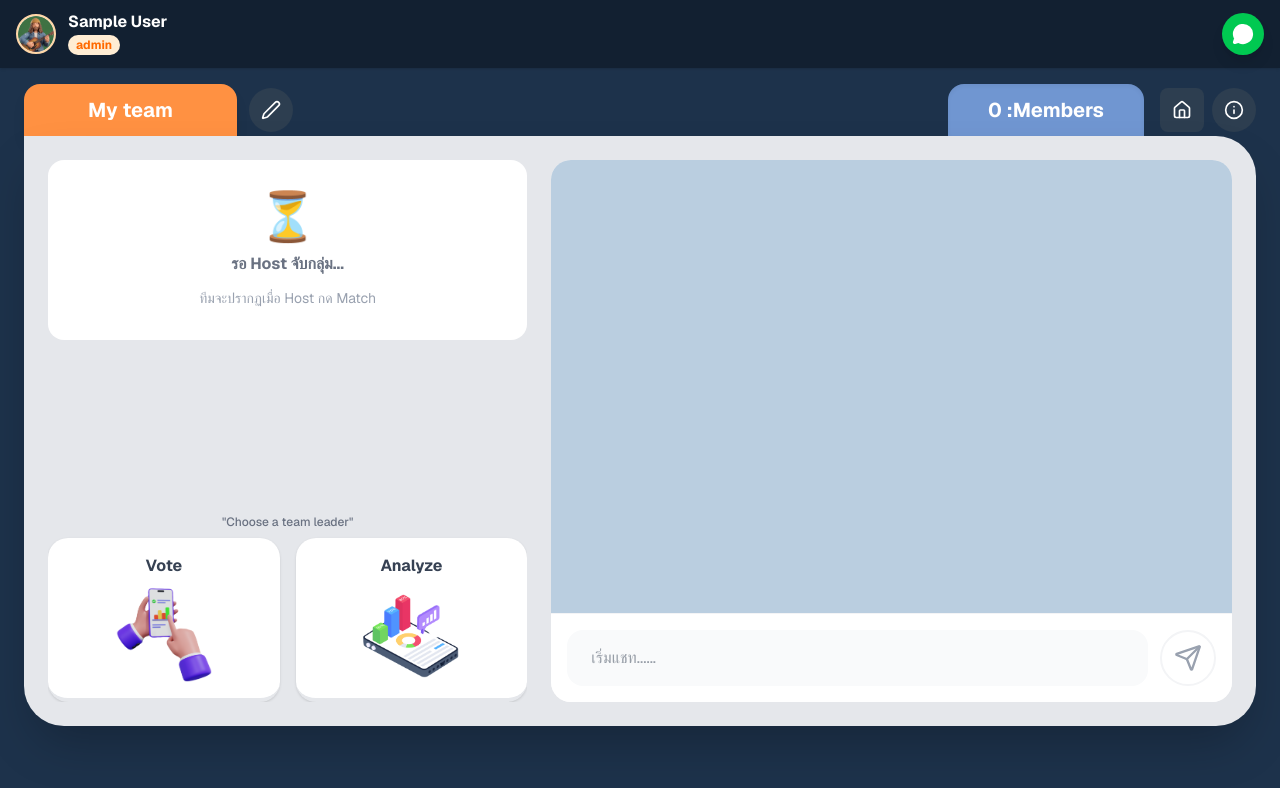
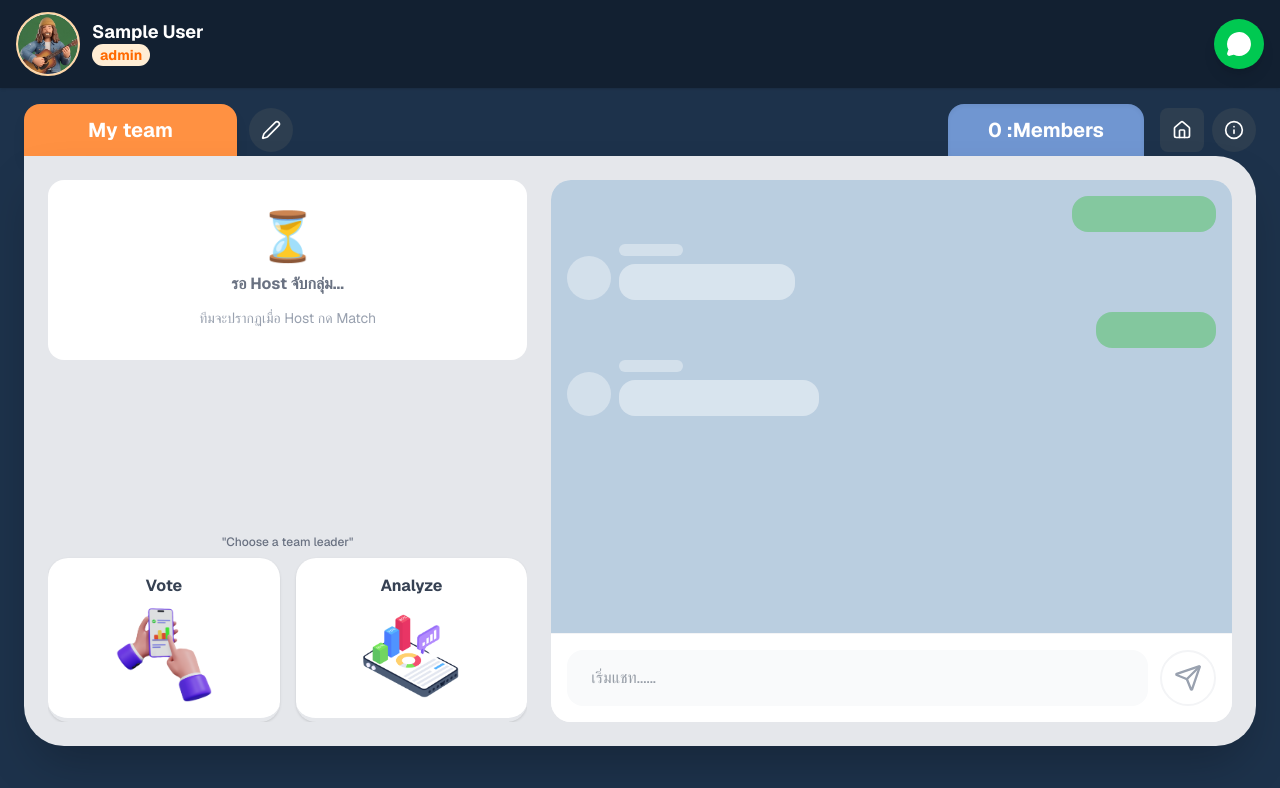
Before and after one commit to Oatto319/FinalProject, a Next.js app: page /join/myteam in a window 1280 px wide. Shown: the top 788 px of the page. Built offline with nearby package versions, Linux system fonts and the light colour scheme; sample sign-in values are in the browser's storage.

Commit message:
fix navbar size

```diff
--- a/app/join/myteam/page.tsx
+++ b/app/join/myteam/page.tsx
@@ -28,10 +28,12 @@ const [popup, setPopup]             = useState<{ member: RoomMember; type: MBTIR
   const [roomDeleted, setRoomDeleted] = useState(false);
   const [isEditingName, setIsEditingName] = useState(false);
   const [editingName, setEditingName]     = useState('');
+  const [isLoadingMessages, setIsLoadingMessages] = useState(true);
   const roomIdRef = useRef<string>('');
   const messagesEndRef = useRef<HTMLDivElement>(null);
   const groupIdRef = useRef<number | null>(null);
   const memberTypesFetchedRef = useRef(false);
+  const initialScrollDoneRef = useRef(false);
 
   const getRoomId = (r: CurrentRoom) => r.roomId ?? r.id;
 
@@ -98,9 +100,10 @@ const [popup, setPopup]             = useState<{ member: RoomMember; type: MBTIR
   const fetchMessages = async (roomId: string) => {
     if (groupIdRef.current === null) return;
     const res = await fetch(`/api/rooms/${roomId}/messages?groupId=${groupIdRef.current}`);
-    if (!res.ok) return;
+    if (!res.ok) { setIsLoadingMessages(false); return; }
     const data = await res.json();
     setMessages((data.messages ?? []).map((m: any) => ({ ...m, id: m._id ?? m.id })));
+    setIsLoadingMessages(false);
   };
 
   useEffect(() => {
@@ -124,6 +127,13 @@ const [popup, setPopup]             = useState<{ member: RoomMember; type: MBTIR
     }, 2000);
     return () => clearInterval(interval);
   }, []);
+
+  useEffect(() => {
+    if (!isLoadingMessages && !initialScrollDoneRef.current) {
+      initialScrollDoneRef.current = true;
+      setTimeout(() => messagesEndRef.current?.scrollIntoView({ behavior: 'instant' }), 50);
+    }
+  }, [isLoadingMessages]);
 
   const handleSend = async () => {
     if (!message.trim() || !user || !roomIdRef.current) return;
@@ -178,7 +188,7 @@ const [popup, setPopup]             = useState<{ member: RoomMember; type: MBTIR
 
   return (
     <div className="min-h-screen bg-[#1D324B] font-sans flex flex-col items-center">
-      <Navbar bgColor="#122031" nameColor="white" />
+      <Navbar bgColor="#122031" nameColor="white" large />
       <div className="w-full max-w-7xl px-6 mt-4 flex flex-wrap items-center justify-between gap-4">
         <div className="flex items-center gap-3">
           <button className="bg-[#FF9142] text-white px-16 py-3 rounded-t-2xl font-bold text-xl shadow-lg">{myGroup?.name ?? 'My team'}</button>
@@ -278,7 +288,21 @@ const [popup, setPopup]             = useState<{ member: RoomMember; type: MBTIR
 
           <div className="lg:col-span-7 bg-white rounded-[20px] flex flex-col overflow-hidden shadow-inner">
             <div className="flex-1 p-4 overflow-y-auto flex flex-col gap-3 bg-[#BACEE0]">
-              {messages.map((msg) => {
+              {isLoadingMessages ? (
+                <>
+                  {[...Array(4)].map((_, i) => (
+                    <div key={i} className={`flex items-end gap-2 ${i % 2 === 0 ? 'flex-row-reverse' : ''}`}>
+                      {i % 2 !== 0 && <div className="w-11 h-11 rounded-full bg-white/50 animate-pulse flex-shrink-0" />}
+                      <div className={`flex flex-col gap-1 ${i % 2 === 0 ? 'items-end' : 'items-start'}`}>
+                        {i % 2 !== 0 && <div className="h-3 w-16 bg-white/50 rounded-full animate-pulse mb-1" />}
+                        <div className={`h-9 rounded-2xl animate-pulse ${i % 2 === 0 ? 'bg-[#00B900]/40 w-36' : 'bg-white/60 w-44'} ${[28, 44, 32, 52][i] ? '' : ''}`}
+                          style={{ width: `${[144, 176, 120, 200][i]}px` }} />
+                      </div>
+                    </div>
+                  ))}
+                </>
+              ) : null}
+              {!isLoadingMessages && messages.map((msg) => {
                 const isMe = msg.sender === user?.name;
                 return (
                   <div key={msg.id} className={`flex items-end gap-2 ${isMe ? 'flex-row-reverse' : ''}`}>
--- a/app/navbar/page.tsx
+++ b/app/navbar/page.tsx
@@ -43,12 +43,12 @@ export default function Navbar({ subtitle, bgColor, nameColor }: NavbarProps) {
           onClick={() => router.push('/navbar/edit')}
           className="flex items-center gap-3 hover:opacity-80 transition-opacity cursor-pointer"
         >
-          <div className="w-10 h-10 rounded-full overflow-hidden bg-orange-100 border-2 border-orange-200">
+          <div className="w-16 h-16 rounded-full overflow-hidden bg-orange-100 border-2 border-orange-200">
             <img src={avatarUrl} alt="Profile" className="w-full h-full object-contain" />
           </div>
           <div className="text-left">
-            <p className="font-bold text-base leading-tight" style={{ color: nameColor ?? '#1f2937' }}>{user.name}</p>
-            <span className={`text-xs font-bold px-2 py-0.5 rounded-full ${
+            <p className="font-bold text-lg leading-tight" style={{ color: nameColor ?? '#1f2937' }}>{user.name}</p>
+            <span className={`text-sm font-bold px-2 py-0.5 rounded-full ${
               displaySubtitle === 'host'
                 ? 'bg-purple-100 text-purple-600'
                 : 'bg-orange-100 text-orange-500'
@@ -58,8 +58,8 @@ export default function Navbar({ subtitle, bgColor, nameColor }: NavbarProps) {
           </div>
         </button>
 
-        <button className="bg-green-500 p-2.5 rounded-full text-white shadow-lg hover:scale-105 transition-transform active:scale-95">
-          <LucideMessageCircle fill="currentColor" size={22} />
+        <button className="bg-green-500 p-3 rounded-full text-white shadow-lg hover:scale-105 transition-transform active:scale-95">
+          <LucideMessageCircle fill="currentColor" size={26} />
         </button>
       </div>
     </header>
```
